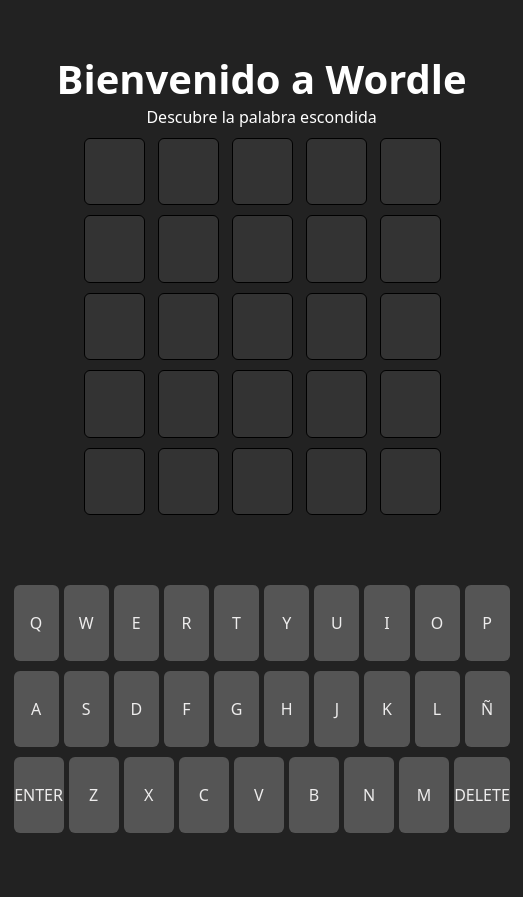
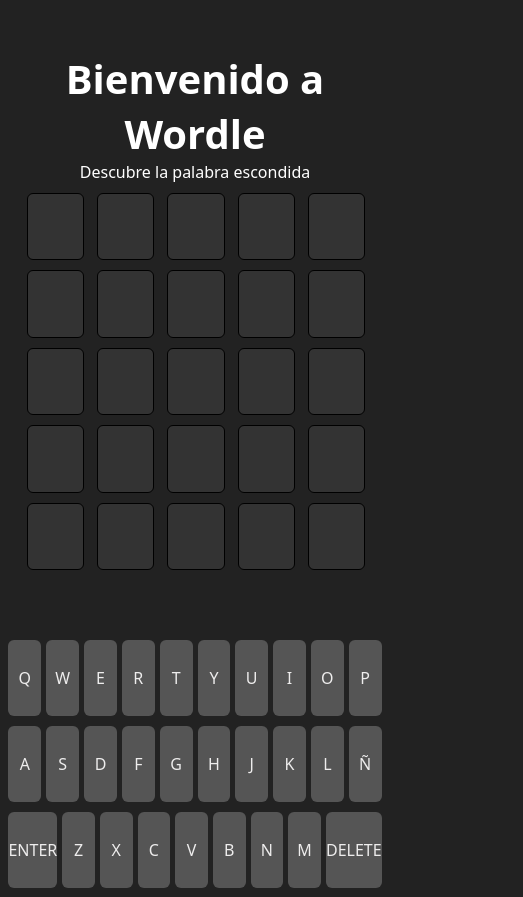
Before and after one commit to IgnacioTDeter/Proyectos-Web, a React (Vite) app in the folder 01-wordle/: page / in a window 390 px wide. Shown: the whole page, 523 px wide, since content can reach past the window. Before the commit the page ends 844 px from the top, so only its background shows below. Built offline with nearby package versions, Linux system fonts and the light colour scheme.

Commit message:
Confetti :D
Se arreglaron problemas de estilo. Se agrego confeti

```diff
--- a/01-wordle/package.json
+++ b/01-wordle/package.json
@@ -11,6 +11,7 @@
   },
   "dependencies": {
     "react": "^18.2.0",
+    "react-confetti": "^6.1.0",
     "react-dom": "^18.2.0"
   },
   "devDependencies": {
--- a/01-wordle/src/App.css
+++ b/01-wordle/src/App.css
@@ -52,7 +52,6 @@
 
 .wd-keyboard-container{
     width: 100%;
-
 }
 
 
@@ -99,11 +98,15 @@
 
 
 @media (max-width: 600px) {
-    .wd-keyboard-container{
-        width: 98%;
-    }
+
     .row{
         margin-top: 10px;
+    }
+
+}
+@media (max-width: 1020px){
+    .wd-container-GTL{
+        width: 90%;
     }
 }
 
--- a/01-wordle/src/App.jsx
+++ b/01-wordle/src/App.jsx
@@ -5,6 +5,7 @@
 import React, { createContext, useState, useContext, useEffect } from 'react';
 import { BoardDefault } from "./Words.jsx";
 import { FinalBoard } from "./finalBoard";
+import Confetti from 'react-confetti'
 
 
 export const AppContext = createContext();
@@ -47,6 +48,7 @@
 
     if (palabra === finalWord) {
       setCurrAttempt({ attempt: currAttempt.attempt + 1, letterPos: 0, gameOver: 1 })
+      confetti()
 
     }
     else if (palabra !== finalWord && currAttempt.attempt === 4) {
@@ -60,16 +62,22 @@
 
   }
 
+
+
   return (
 
     <body>
 
       {
-        currAttempt.gameOver > 0 ? <FinalBoard gameValue={currAttempt.gameOver}  finalWord={finalWord}/>
+        currAttempt.gameOver > 0 ? <FinalBoard gameValue={currAttempt.gameOver} finalWord={finalWord} />
           : null
+      }
+      {
+        currAttempt.gameOver === 1 ? <Confetti/> : null
       }
       <main className='container-main'>
 
+        <div className="general-container">
           <h1 className='wd-title'> Bienvenido a Wordle </h1>
           <span className='wd-title-span'> Descubre la palabra escondida </span>
 
@@ -80,6 +88,8 @@
             <Board />
             <LetterKeyboard />
           </AppContext.Provider>
+        </div>
+
       </main>
     </body>
 
--- a/01-wordle/src/finalBoard.jsx
+++ b/01-wordle/src/finalBoard.jsx
@@ -13,7 +13,7 @@
 
                     {finalWord}
                     </p>
-                    <button>
+                    <button onClick={() => window.location.reload()}>
                         Jugar de nuevo
                     </button>
                 </article>
@@ -31,7 +31,7 @@
 
                     {finalWord}
                     </p>
-                    <button>
+                    <button onClick={() => window.location.reload()}>
                         Jugar de nuevo
                     </button>
                 </article>
--- a/01-wordle/src/index.css
+++ b/01-wordle/src/index.css
@@ -6,11 +6,24 @@
 }
 
 .container-main {
-  width: 60vh;
+  width: 100%;
   display: flex;
   flex-direction: column;
   justify-content: center;
   align-items: center; /* Centra horizontalmente el contenido */
   margin: 0 auto; /* Centra el contenedor horizontalmente en la página */
-  padding: 1vh;
+
 }
+
+.general-container{
+  min-width: 30%;
+  padding: 0vh 6vh 6vh 6vh;
+  justify-content: center;
+  align-items: center;
+}
+
+@media (max-width: 600px) {
+  .general-container{
+    padding: 1vh;
+  }
+}
```
Also changed, not shown: 1 other file (tests, documents, lock files or other folders). Lines whose indentation alone changed are shown as unchanged.
